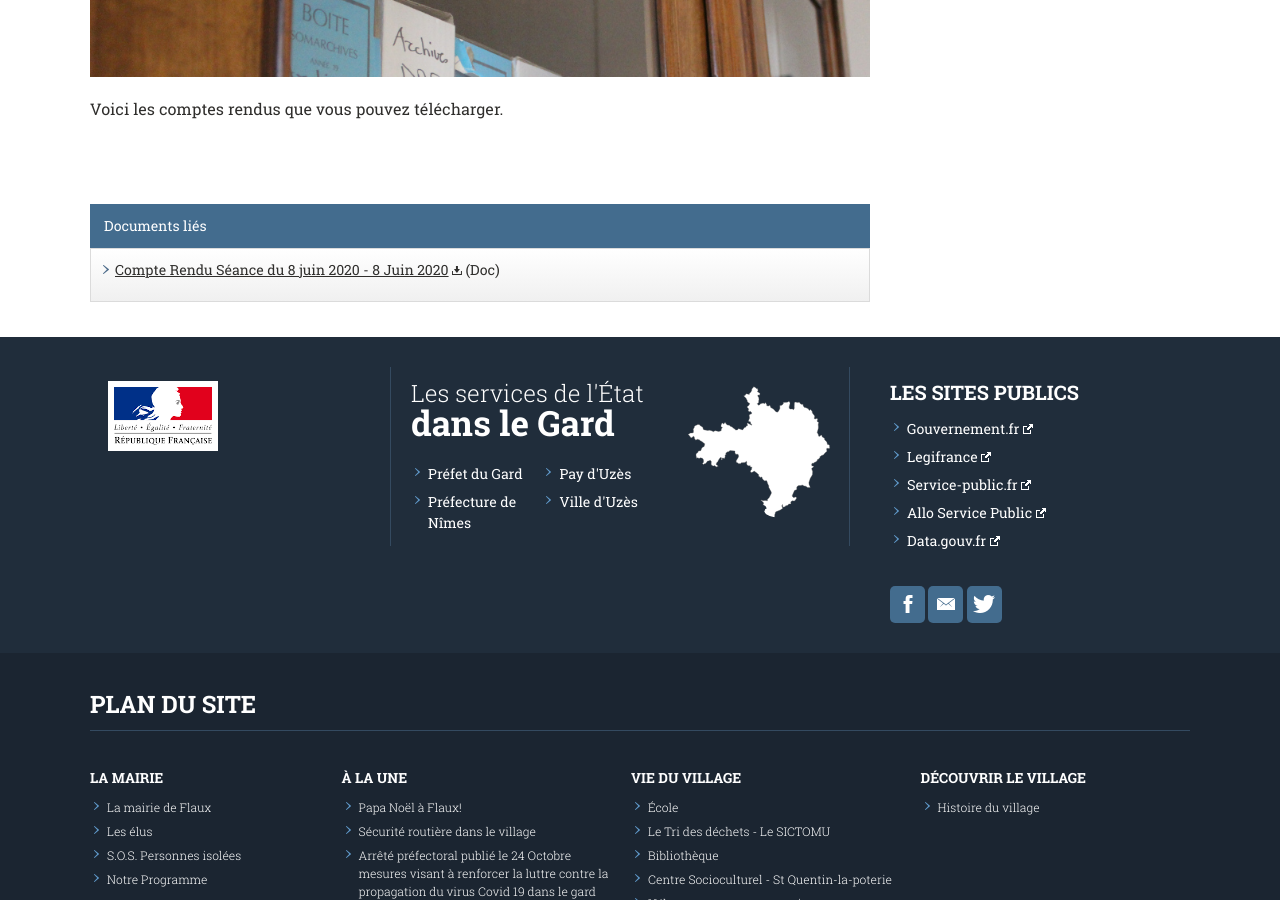
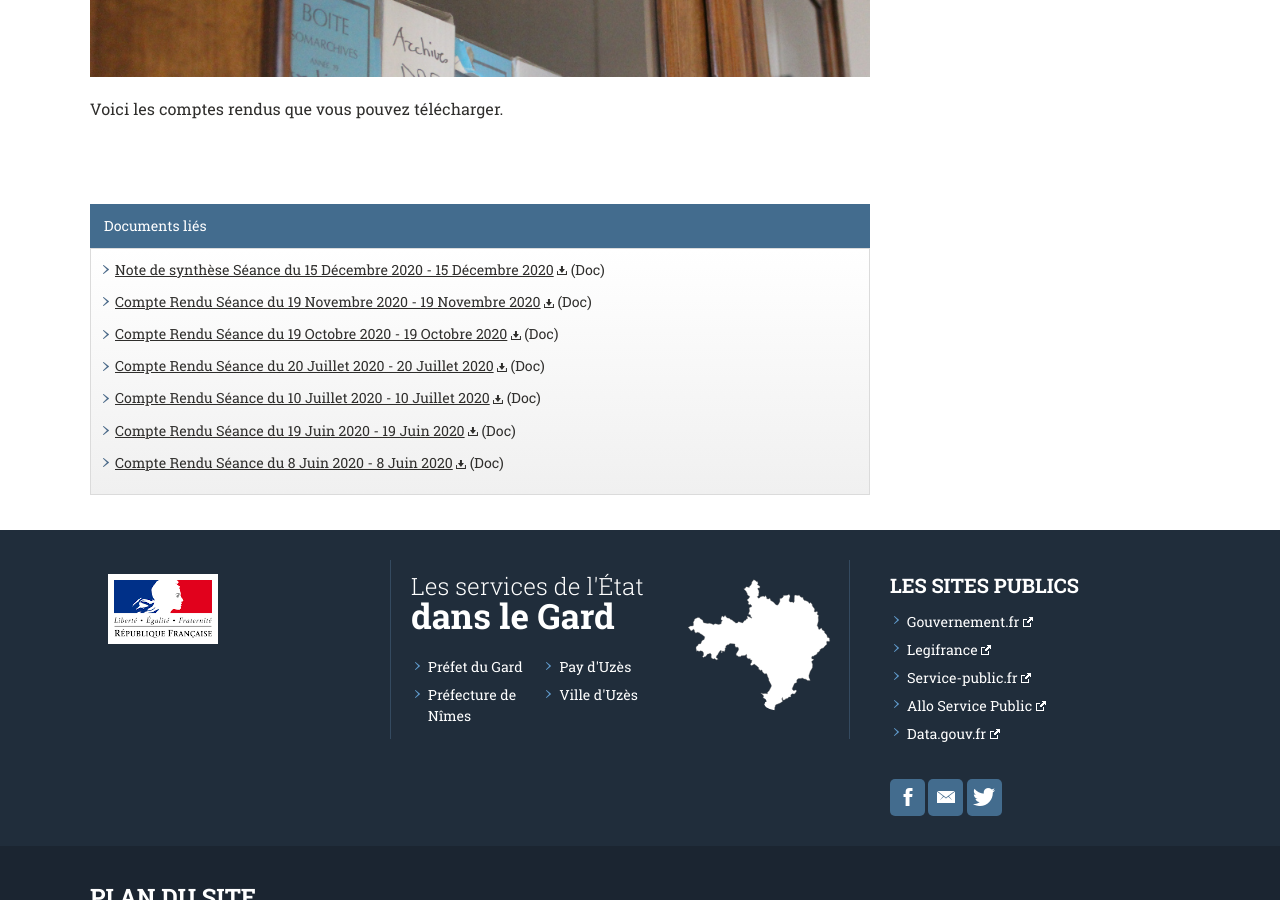
Before and after one commit to Flaux-Village/flaux-village.github.io, a Jekyll site: the page built from comptes.md, in a window 1280 px wide and 900 px high, scrolled down 550 px. Built offline with Jekyll 4.4.1, drawn with Linux system fonts in a browser that asks for light colours.

Commit message:
Update comptes.md

```diff
--- a/comptes.md
+++ b/comptes.md
@@ -7,7 +7,32 @@ titre_page: Comptes rendus des conseils municipaux
 illustration: /assets/illustrations/archives_landscape980.JPG
 description_illustration: Mairie de Flaux.
 documents:
-- fiche: Compte Rendu Séance du 8 juin 2020
+
+- fiche: Note de synthèse Séance du 15 Décembre 2020
+  date_texte: 15 Décembre 2020
+  addresse: /assets/documents/comptesrendus/20201215-3 - note de synthèse.doc
+  type: Doc
+- fiche: Compte Rendu Séance du 19 Novembre 2020
+  date_texte: 19 Novembre 2020
+  addresse: /assets/documents/comptesrendus/20201119-5 - compte rendu du 19 novembre 2020.doc
+  type: Doc
+- fiche: Compte Rendu Séance du 19 Octobre 2020
+  date_texte: 19 Octobre 2020
+  addresse: /assets/documents/comptesrendus/20201019-4 - compte rendu du 19 octobre 2020.doc
+  type: Doc
+- fiche: Compte Rendu Séance du 20 Juillet 2020
+  date_texte: 20 Juillet 2020
+  addresse: /assets/documents/comptesrendus/20200720-4 - compte rendu du 20 juillet 2020 (1).doc
+  type: Doc
+- fiche: Compte Rendu Séance du 10 Juillet 2020
+  date_texte: 10 Juillet 2020
+  addresse: /assets/documents/comptesrendus/20200710-5 - compte rendu du 10 juillet.doc
+  type: Doc
+- fiche: Compte Rendu Séance du 19 Juin 2020
+  date_texte: 19 Juin 2020
+  addresse: /assets/documents/comptesrendus/20200619-4 - compte rendu du 19 juin.doc
+  type: Doc
+- fiche: Compte Rendu Séance du 8 Juin 2020
   date_texte: 8 Juin 2020
   addresse: /assets/documents/comptesrendus/20200608-5 - compte rendu du 8 juin.doc
   type: Doc
```
